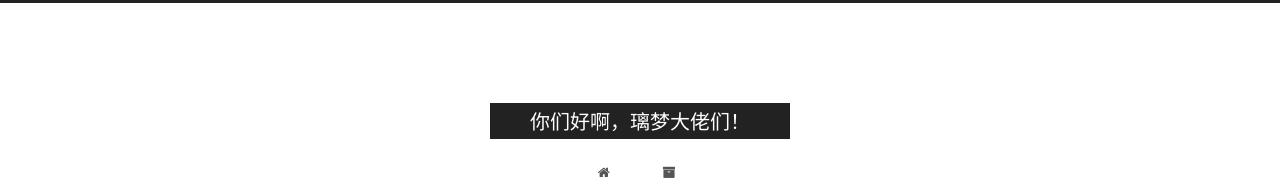
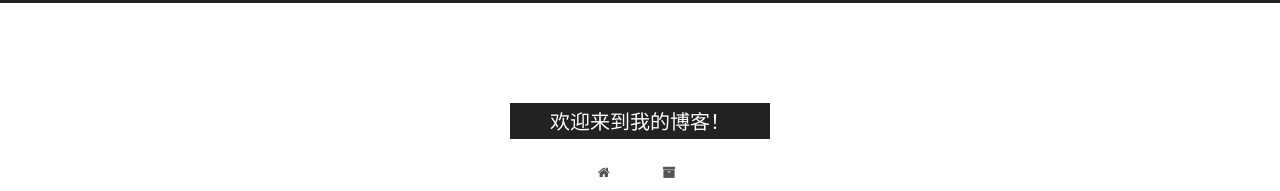
Before and after one commit to VilyEvlia/VilyEvlia.github.io, a plain HTML site: page index.html in a window 1280 px wide. Shown: the top 191 px of the page. Drawn offline with Linux system fonts and the light colour scheme.

Commit message:
Site updated: 2018-12-25 23:37:27

```diff
--- a/css/main.css
+++ b/css/main.css
@@ -1822,7 +1822,7 @@ pre .javascript .function {
   width: 4px;
   height: 4px;
   border-radius: 50%;
-  background: #f9598a;
+  background: #093950;
 }
 .links-of-blogroll {
   font-size: 13px;
--- a/index.html
+++ b/index.html
@@ -80,12 +80,12 @@
 
 
 <meta property="og:type" content="website">
-<meta property="og:title" content="你们好啊，璃梦大佬们！">
+<meta property="og:title" content="欢迎来到我的博客！">
 <meta property="og:url" content="http://yoursite.com/index.html">
-<meta property="og:site_name" content="你们好啊，璃梦大佬们！">
+<meta property="og:site_name" content="欢迎来到我的博客！">
 <meta property="og:locale" content="zh-CN">
 <meta name="twitter:card" content="summary">
-<meta name="twitter:title" content="你们好啊，璃梦大佬们！">
+<meta name="twitter:title" content="欢迎来到我的博客！">
 
 
 
@@ -121,7 +121,7 @@
 
 
 
-  <title>你们好啊，璃梦大佬们！</title>
+  <title>欢迎来到我的博客！</title>
 
 
 
@@ -152,7 +152,7 @@
     <div class="custom-logo-site-title">
       <a href="/" class="brand" rel="start">
         <span class="logo-line-before"><i></i></span>
-        <span class="site-title">你们好啊，璃梦大佬们！</span>
+        <span class="site-title">欢迎来到我的博客！</span>
         <span class="logo-line-after"><i></i></span>
       </a>
     </div>
@@ -238,7 +238,7 @@
     </span>
 
     <span hidden itemprop="publisher" itemscope="" itemtype="http://schema.org/Organization">
-      <meta itemprop="name" content="你们好啊，璃梦大佬们！">
+      <meta itemprop="name" content="欢迎来到我的博客！">
     </span>
 
 
```
Also changed, not shown: 2018/12/25/hello-world/index.html (+4 -4 lines), archives/2018/12/index.html (+5 -5 lines), archives/2018/index.html (+5 -5 lines), archives/index.html (+5 -5 lines).
